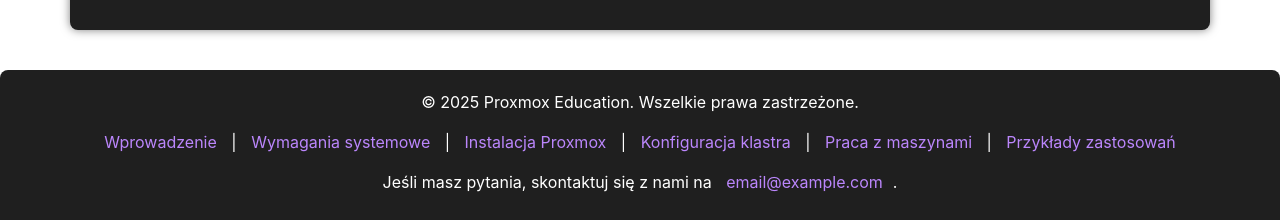
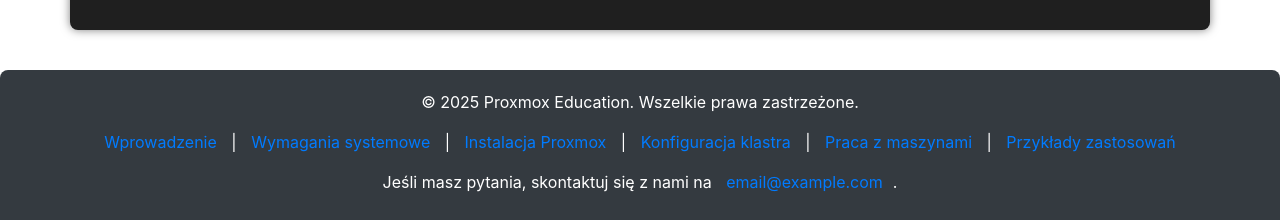
Before and after one commit to szymson2137/szkola, a plain HTML site: page index.html in a window 1280 px wide. Shown: the part 2356-2576 px from the top of the page. Drawn offline with nearby package versions, Linux system fonts and the light colour scheme.

Commit message:
Update style.css

```diff
--- a/style.css
+++ b/style.css
@@ -94,7 +94,7 @@
 }
 
 footer {
-    background-color: #1f1f1f; /* Ciemne tło stopki */
+    background-color: #343a40; /* Ciemne tło stopki */
     color: #ffffff; /* Jasny tekst stopki */
     padding: 20px 0;
     text-align: center;
@@ -103,7 +103,7 @@
 }
 
 footer a {
-    color: #bb86fc; /* Jasny fioletowy kolor linków w stopce */
+    color: #007bff; /* Jasny fioletowy kolor linków w stopce */
     text-decoration: none;
     margin: 0 10px;
 }
```
